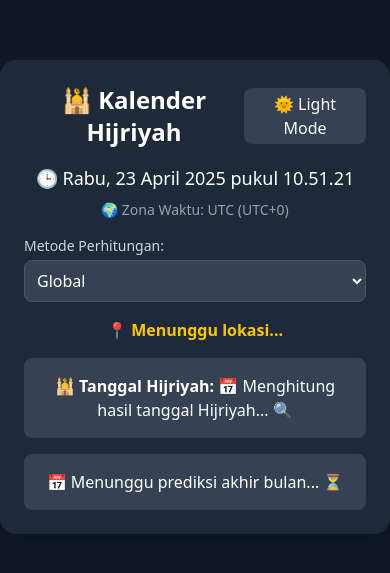
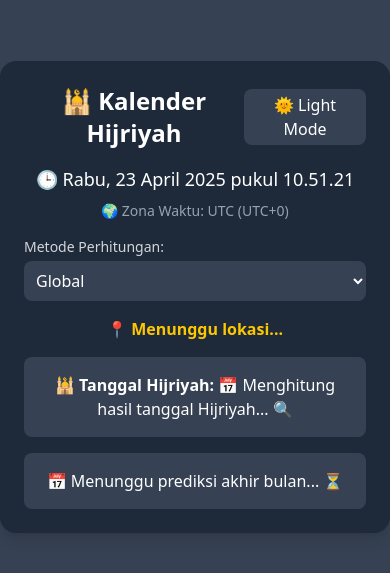
Before and after one commit to ardie069/kalender-hijriyah, a Vue app in the folder kalender-hijriyah/: page / in a window 390 px wide. Shown: the part 125-698 px from the top of the page. Built offline with nearby package versions, Linux system fonts and the light colour scheme; no server answers.

Commit message:
Refactor Home component to improve theme handling, enhance loading indicators, and update class bindings for better responsiveness

```diff
--- a/kalender-hijriyah/src/components/Home.vue
+++ b/kalender-hijriyah/src/components/Home.vue
@@ -1,12 +1,13 @@
 <template>
     <div :class="themeClass" class="flex justify-center items-center min-h-screen transition-colors duration-300">
-        <div id="box" class="w-full max-w-md bg-gray-800 rounded-2xl shadow-lg p-6 text-center">
+        <div id="box" :class="themeClass" class="w-full max-w-md bg-gray-800 rounded-2xl shadow-lg p-6 text-center">
             <!-- Header dengan Toggle Mode -->
             <div class="flex justify-between items-center mb-4">
                 <h1 class="text-2xl font-bold">🕌 Kalender Hijriyah</h1>
-                <button @click="toggleTheme"
-                    class="bg-gray-700 text-white px-3 py-1 rounded-lg transition-all hover:bg-gray-600 focus:ring-2 focus:ring-gray-500"
-                    aria-label="Ganti Tema">
+                <button @click="toggleTheme" :class="[
+                    darkMode ? 'bg-gray-700 hover:bg-gray-600 text-white' : 'bg-gray-200 hover:bg-gray-300 text-black',
+                    'px-3 py-1 rounded-lg transition-all focus:ring-2 focus:ring-gray-500'
+                ]" aria-label="Ganti Tema">
                     {{ themeToggleText }}
                 </button>
             </div>
@@ -18,8 +19,11 @@
             <!-- Dropdown untuk Metode -->
             <div class="mb-4 text-left">
                 <label for="method" class="block text-sm font-medium text-gray-300">Metode Perhitungan:</label>
-                <select id="method" v-model="selectedMethod" @change="fetchHijriData"
-                    class="mt-1 block w-full bg-gray-700 border border-gray-600 rounded-lg p-2 text-white focus:ring-2 focus:ring-gray-500 focus:outline-none">
+                <select id="method" v-model="selectedMethod" @change="fetchHijriData" :class="[
+                    methodClass,
+                    'mt-1 block w-full rounded-lg p-2 pl-2 pr-8 focus:ring-2 focus:outline-none appearance-none',
+                    darkMode ? 'border-gray-600 focus:ring-gray-500' : 'border-gray-400 focus:ring-gray-300'
+                ]">
                     <option value="global">Global</option>
                     <option value="hisab">Hisab</option>
                     <option value="rukyat">Rukyat</option>
@@ -27,15 +31,24 @@
             </div>
 
             <!-- Indikator Loading -->
-            <p v-if="loading" class="text-yellow-400 font-semibold">📍 Menunggu lokasi...</p>
+            <p v-if="loading" :class="darkMode ? 'text-yellow-400' : 'text-brown-600'" class="font-semibold">
+                📍 Menunggu lokasi...
+            </p>
 
             <!-- Tanggal Masehi & Hijriyah -->
-            <div class="mt-4 p-4 bg-gray-700 rounded-lg">
+            <div :class="[
+                hijriDateClass,
+                'mt-4 p-4 rounded-lg',
+                darkMode ? 'bg-gray-700' : 'bg-gray-200'
+            ]">
                 <p><strong>🕌 Tanggal Hijriyah:</strong> <span>{{ hijriDateText }}</span></p>
             </div>
 
-            <!-- Prediksi Akhir Bulan -->
-            <div class="mt-4 p-4 bg-gray-700 rounded-lg" v-html="hijriEndPrediction"></div>
+            <div :class="[
+                hijriEndPredictionClass,
+                'mt-4 p-4 rounded-lg',
+                darkMode ? 'bg-gray-700' : 'bg-gray-200'
+            ]" v-html="hijriEndPrediction"></div>
         </div>
     </div>
 </template>
@@ -59,7 +72,16 @@ export default {
     },
     computed: {
         themeClass() {
-            return this.darkMode ? "bg-gray-900 text-white" : "bg-white text-black";
+            return this.darkMode ? "bg-gray-700 text-white" : "bg-white text-black";
+        },
+        methodClass() {
+            return this.darkMode ? "bg-gray-700 text-white" : "bg-gray-300 text-black";
+        },
+        hijriDateClass() {
+            return this.darkMode ? "text-white" : "text-black";
+        },
+        hijriEndPredictionClass() {
+            return this.darkMode ? "text-white" : "text-black";
         },
         themeToggleText() {
             return this.darkMode ? "🌞 Light Mode" : "🌙 Dark Mode";
```
